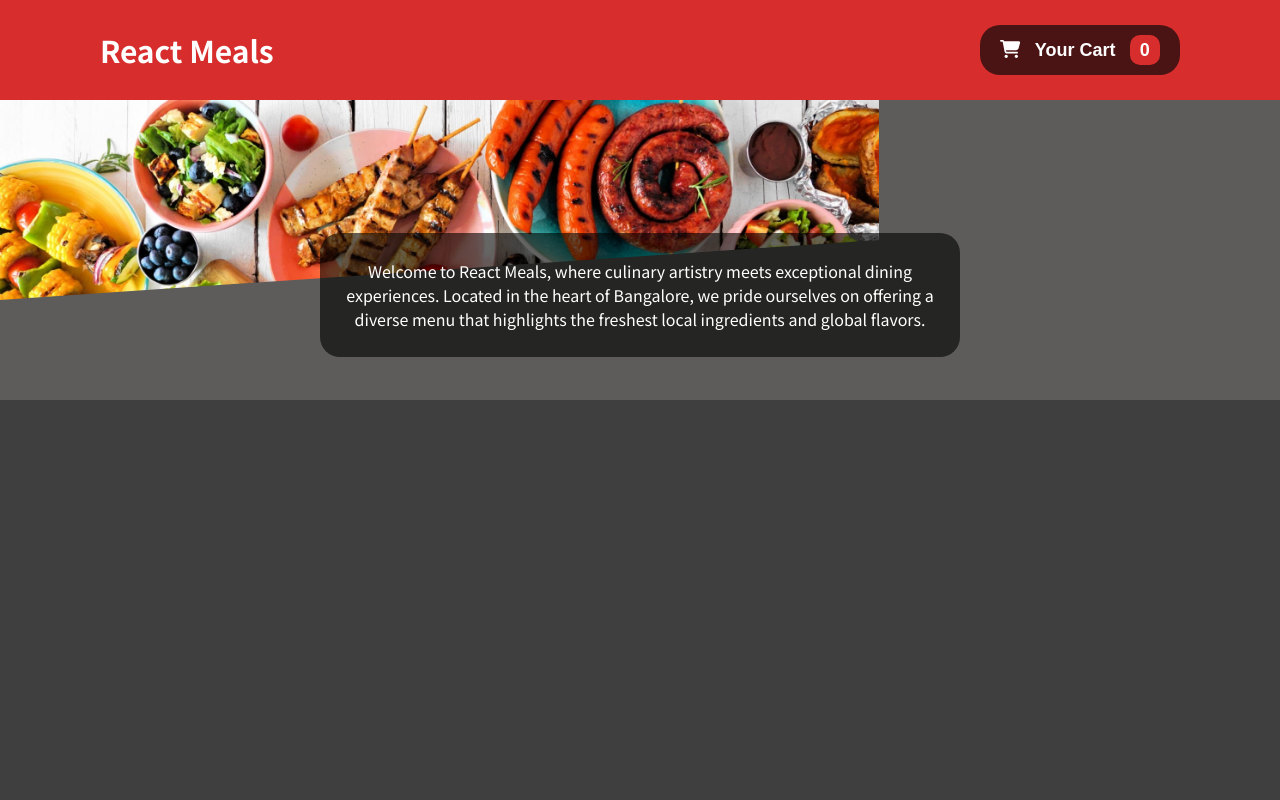
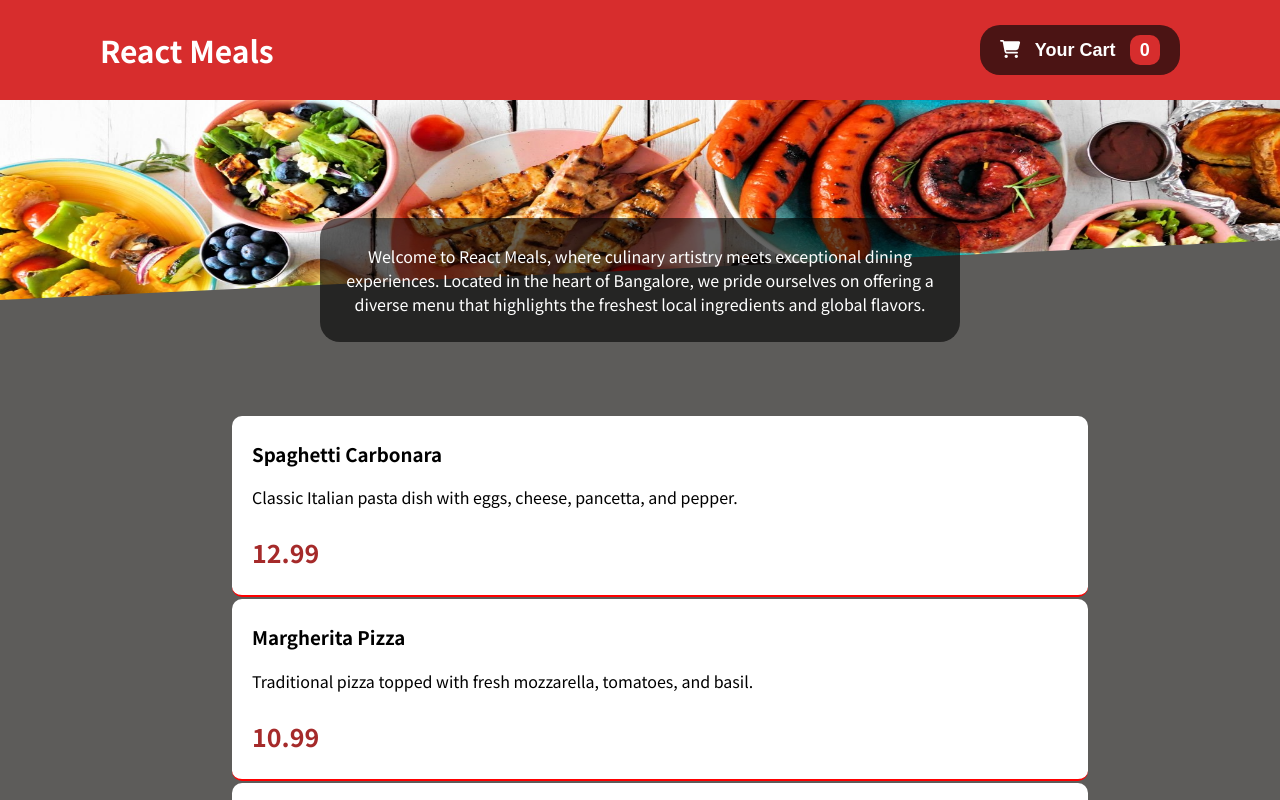
Before and after one commit to Abdulrahiman7/Restaurant-website, a React (Create React App) app: page / in a window 1280 px wide. Shown: the top 800 px of the page. Built offline with nearby package versions, Linux system fonts and the light colour scheme.

Commit message:
meals list added

```diff
--- a/src/App.js
+++ b/src/App.js
@@ -1,8 +1,16 @@
+import Body from "./components/Body";
 import Header from "./components/Layout/Header";
+
+import { MealsContextProvider } from "./store/meals-context";
 
 function App() {
   return (
-    <Header></Header>
+    <MealsContextProvider>
+      <Header />
+      <Body />
+
+    </MealsContextProvider>
+
   );
 }
 
--- /dev/null
+++ b/src/components/Body.jsx
@@ -0,0 +1,13 @@
+import React from 'react'
+import MealsList from './Meals/MealsList'
+
+
+const Body = () => {
+  return (
+    <div className='.bodylist'>
+        <MealsList />
+    </div>
+  )
+}
+
+export default Body
--- a/src/components/Layout/Header.css
+++ b/src/components/Layout/Header.css
@@ -36,28 +36,3 @@
     border-radius: 10px;
     font-weight:800;
 }
-.header-image{
-    height:300px;
-    background-color: rgb(93, 92, 90);
-    position: relative;
-}
-.header-image img {
-   height: 200px;
-   clip-path: polygon(0% 0, 100% 0%, 100% 70%, 0% 100%);
-  }
-.summary{
-    padding: 10px;
-    display: flex;
-    align-items: center;
-    justify-content: center;
-    top: 65%; /* Center vertically */
-    left: 50%; /* Center horizontally */
-    transform: translate(-50%, -50%);
-    color:white;
-    position: absolute;
-    background-color: rgba(0, 0, 0, 0.6);
-    z-index: 1;
-    text-align:center;
-    border-radius: 20px;
-
-}
--- a/src/components/Layout/Header.jsx
+++ b/src/components/Layout/Header.jsx
@@ -2,7 +2,7 @@ import React from "react";
 import "./Header.css";
 import { FontAwesomeIcon } from "@fortawesome/react-fontawesome";
 import { faCartShopping } from "@fortawesome/free-solid-svg-icons";
-import cartImage from "../../assets/header.jpg";
+import HeaderImage from "./HeaderImage";
 
 const Header = () => {
   return (
@@ -17,12 +17,7 @@ const Header = () => {
         <span className="cart-count">0</span>
       </button>
     </div>
-    <div className="header-image">
-        <div className="summary">
-            <p>Welcome to React Meals, where culinary artistry meets exceptional dining experiences. Located in the heart of Bangalore, we pride ourselves on offering a diverse menu that highlights the freshest local ingredients and global flavors.</p>
-        </div>
-    <img src={cartImage} alt='foods in the table' />
-    </div>
+    <HeaderImage />
 
     </React.Fragment>
   );
--- /dev/null
+++ b/src/components/Layout/HeaderImage.css
@@ -0,0 +1,26 @@
+.header-image{
+    height:300px;
+    background-color: rgb(93, 92, 90);
+    position: relative;
+}
+.header-image img {
+   height: 200px;
+   width: 100%;
+   clip-path: polygon(0% 0, 100% 0%, 100% 70%, 0% 100%);
+  }
+.summary{
+    padding: 10px;
+    display: flex;
+    align-items: center;
+    justify-content: center;
+    top: 60%; /* Center vertically */
+    left: 50%; /* Center horizontally */
+    transform: translate(-50%, -50%);
+    color:white;
+    position: absolute;
+    background-color: rgba(0, 0, 0, 0.6);
+    z-index: 1;
+    text-align:center;
+    border-radius: 20px;
+
+}
--- /dev/null
+++ b/src/components/Layout/HeaderImage.jsx
@@ -0,0 +1,16 @@
+import React from 'react';
+import "./HeaderImage.css";
+import cartImage from "../../assets/header.jpg";
+
+const HeaderImage = () => {
+  return (
+    <div className="header-image">
+            <div className="summary">
+                <p>Welcome to React Meals, where culinary artistry meets exceptional dining experiences. Located in the heart of Bangalore, we pride ourselves on offering a diverse menu that highlights the freshest local ingredients and global flavors.</p>
+            </div>
+        <img src={cartImage} alt='foods in the table' />
+        </div>
+  )
+}
+
+export default HeaderImage
--- /dev/null
+++ b/src/components/Meals/Meals.css
@@ -0,0 +1,14 @@
+li{
+    height: fit-content;
+    background-color: white;
+    padding-left: 20px;
+    padding-right: 20px;
+    padding-top: 5px;
+    margin-bottom: 2px;
+    border-radius: 10px;
+    border-bottom: 2px solid red;
+}
+.price{
+    color: brown;
+    font-size: 25px;
+}
--- /dev/null
+++ b/src/components/Meals/Meals.jsx
@@ -0,0 +1,14 @@
+import React from 'react'
+import "./Meals.css";
+
+const Meals = (props) => {
+  return (
+    <li id={props.meal.id} className='meal'>
+        <h3>{props.meal.name}</h3>
+        <p>{props.meal.description}</p>
+        <h3 className='price'>{props.meal.price}</h3>
+    </li>
+  )
+}
+
+export default Meals
--- /dev/null
+++ b/src/components/Meals/MealsList.css
@@ -0,0 +1,10 @@
+.meals{
+    width: 100%;
+    display: flex;
+    justify-content: center;
+    background-color: rgb(93, 92, 90);
+}
+.meals ul{
+    width: 70%;
+    list-style-type: none;
+}
--- /dev/null
+++ b/src/components/Meals/MealsList.jsx
@@ -0,0 +1,21 @@
+import React, { useContext } from 'react'
+import MealsContext from '../../store/meals-context'
+import Meals from './Meals';
+import "./MealsList.css";
+
+const MealsList = () => {
+    const meals=useContext(MealsContext);
+  return (
+    <div className='meals'>
+        <ul>
+            {
+                meals.map((meal)=>
+                    <Meals key={meal.id} meal={meal}></Meals>
+                )
+            }
+        </ul>
+    </div>
+  )
+}
+
+export default MealsList
--- /dev/null
+++ b/src/store/meals-context.js
@@ -0,0 +1,74 @@
+import React, { createContext } from 'react'
+
+const MealsContext = createContext([]);
+const meals = [
+    {
+      id: 1,
+      name: "Spaghetti Carbonara",
+      description: "Classic Italian pasta dish with eggs, cheese, pancetta, and pepper.",
+      price: 12.99,
+    },
+    {
+      id: 2,
+      name: "Margherita Pizza",
+      description: "Traditional pizza topped with fresh mozzarella, tomatoes, and basil.",
+      price: 10.99,
+    },
+    {
+      id: 3,
+      name: "Caesar Salad",
+      description: "Crisp romaine lettuce, croutons, Parmesan cheese, and Caesar dressing.",
+      price: 8.99,
+    },
+    {
+      id: 4,
+      name: "Grilled Salmon",
+      description: "Fresh salmon fillet grilled to perfection, served with lemon butter sauce.",
+      price: 18.99,
+    },
+    {
+      id: 5,
+      name: "Chicken Tikka Masala",
+      description: "Tender chicken pieces marinated in spices and yogurt, served in a creamy tomato sauce.",
+      price: 14.99,
+    },
+    {
+      id: 6,
+      name: "Beef Tacos",
+      description: "Soft tortillas filled with seasoned beef, topped with fresh salsa and avocado.",
+      price: 9.99,
+    },
+    {
+      id: 7,
+      name: "Vegetable Stir-Fry",
+      description: "A medley of seasonal vegetables stir-fried in a savory sauce, served with rice.",
+      price: 11.99,
+    },
+    {
+      id: 8,
+      name: "Pancakes with Maple Syrup",
+      description: "Fluffy pancakes served with butter and drizzled with pure maple syrup.",
+      price: 7.99,
+    },
+    {
+      id: 9,
+      name: "Shrimp Scampi",
+      description: "Sautéed shrimp in a garlic butter sauce, served over linguine pasta.",
+      price: 16.99,
+    },
+    {
+      id: 10,
+      name: "Chocolate Lava Cake",
+      description: "Decadent chocolate cake with a molten center, served with vanilla ice cream.",
+      price: 6.99,
+    },
+  ];
+
+
+export const MealsContextProvider=(props)=>{
+    return(
+        <MealsContext.Provider value={meals}>{props.children}</MealsContext.Provider>
+    )
+}
+
+export default MealsContext
```
